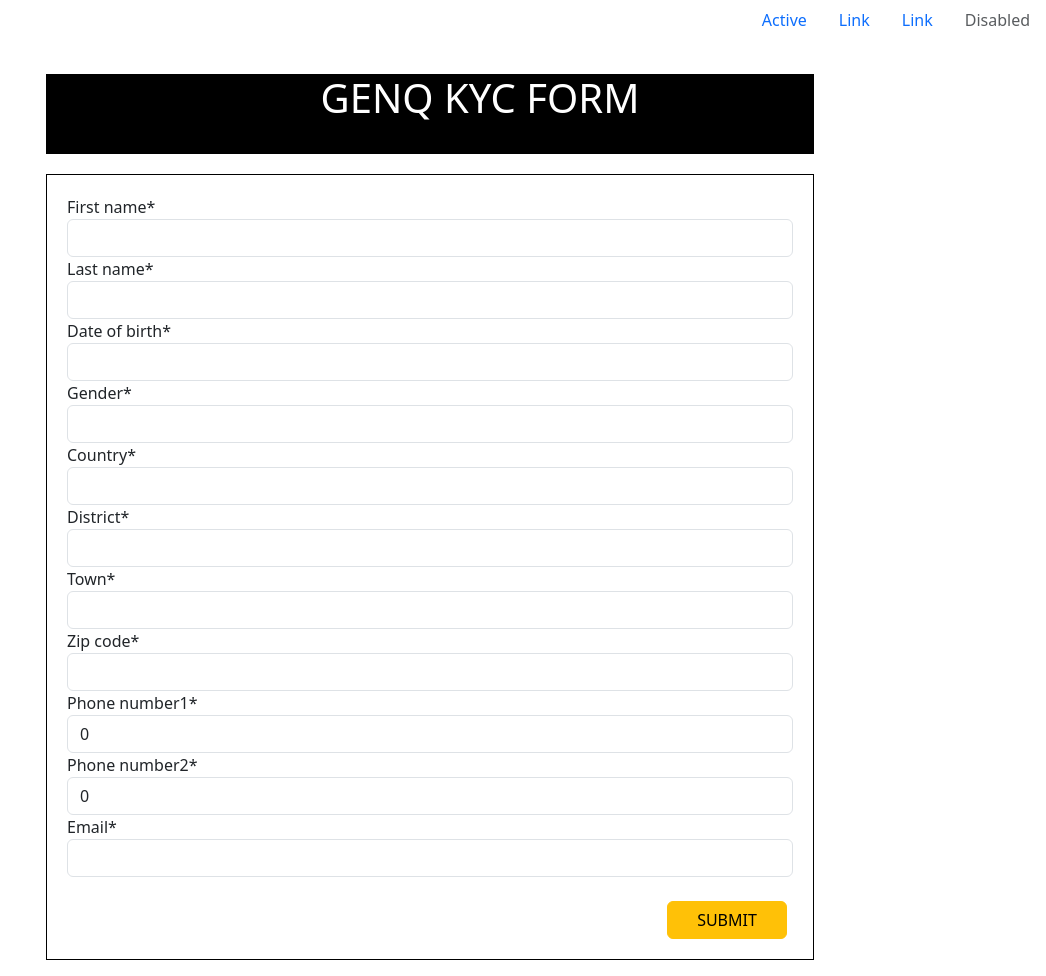
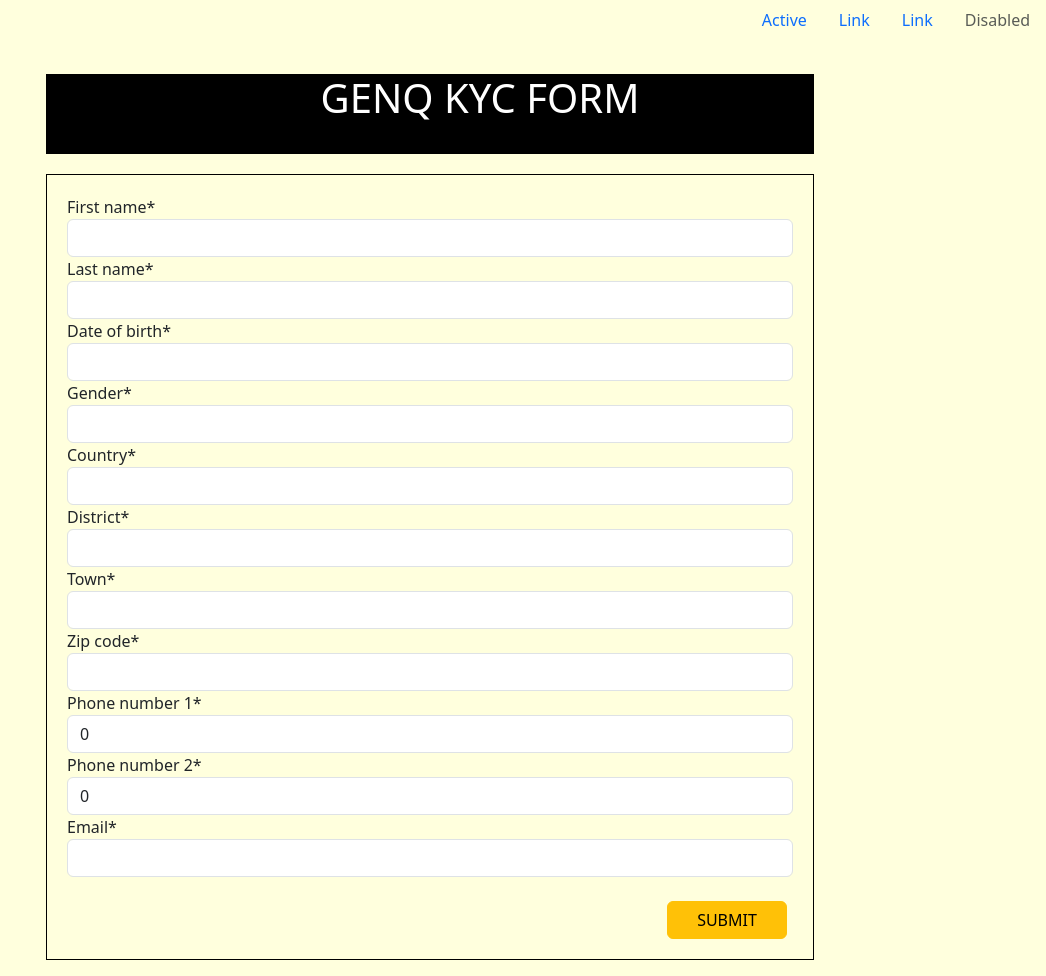
Before and after one commit to EstherAuma/assessment, a Django app: template myproject/templates/registration_form.html in a window 1280 px wide. Shown: the whole page, without its empty margins (234-1280 px from the left). Run offline with Django 4.2, Linux system fonts and the light colour scheme; the template is opened without the code that fills it: values that come from a table or form of the project are taken from there, others are empty; some libraries are stand-ins or nearby versions.

Commit message:
changes made in the models

```diff
--- a/myproject/myapp/forms.py
+++ b/myproject/myapp/forms.py
@@ -5,4 +5,4 @@ class CustomerRegistrationForm(forms.ModelForm):
     class Meta:
         model = Customer
         fields = ['first_name', 'last_name','date_of_birth','gender',
-                  'country','district','town','zip_code','phone_number1','phone_number2','email' ]
+                  'country','district','town','zip_code','phone_number_1','phone_number_2','email' ]
--- a/myproject/myapp/models.py
+++ b/myproject/myapp/models.py
@@ -10,8 +10,8 @@ class Customer(models.Model):
     district = models.CharField(max_length=20, null=False, blank=False)
     town = models.CharField(max_length=20, null=False, blank=False)
     zip_code = models.CharField(max_length=20, null=False, blank=False)
-    phone_number1 = models.IntegerField(default=0, null=False, blank=False)
-    phone_number2 = models.IntegerField(default=0, null=False, blank=False)
+    phone_number_1 = models.IntegerField(default=0, null=False, blank=False)
+    phone_number_2 = models.IntegerField(default=0, null=False, blank=False)
     email = models.EmailField()
 
     def __str__(self):
--- a/myproject/myproject/static/css/style.css
+++ b/myproject/myproject/static/css/style.css
@@ -9,3 +9,7 @@ h1{
     color: white;
     margin-left: 100px;
 }
+
+body{
+    background-color: #FFFFDD;
+}
```
Also changed, not shown: myproject/myapp/views.py (+18 -3 lines), myproject/db.sqlite3, myproject/myapp/migrations/0002_rename_phone_number1_customer_phone_number_1_and_more.py (added).
